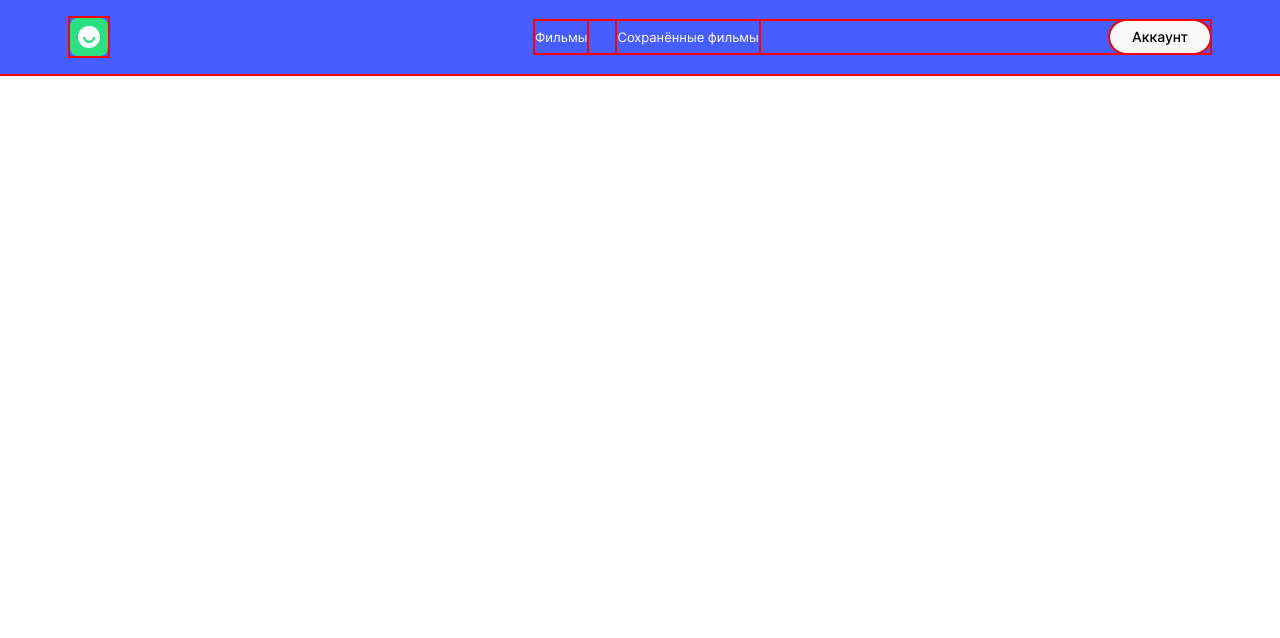
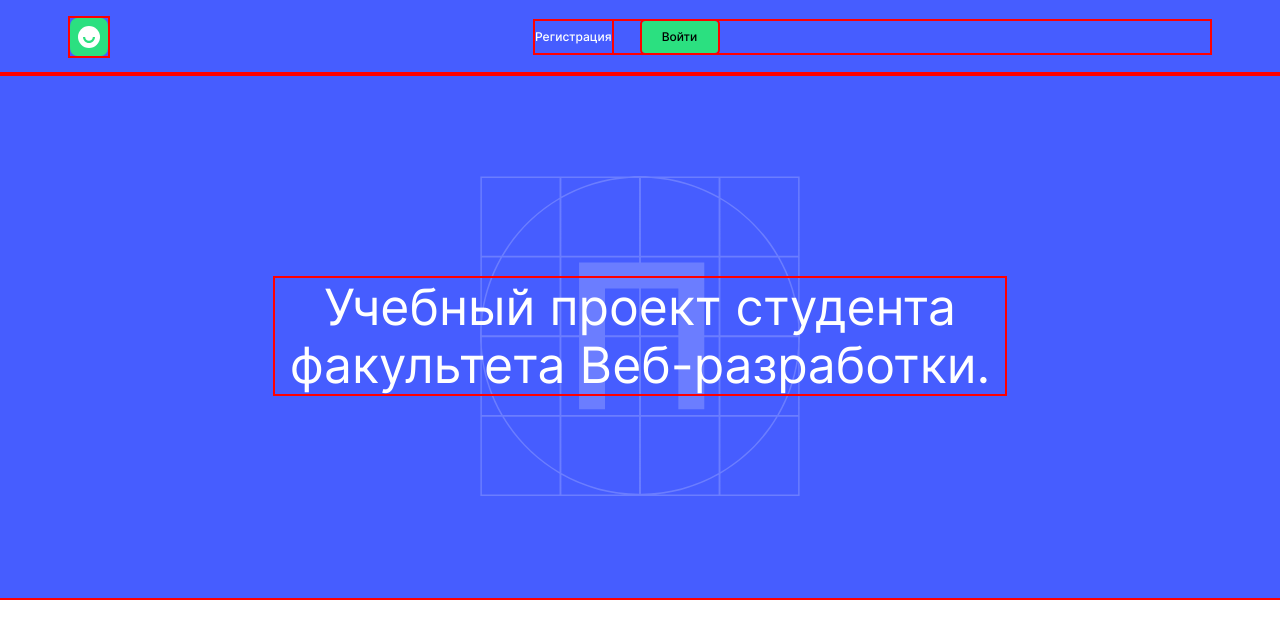
Before and after one commit to dartvayder582/movies-explorer-frontend, a React (Create React App) app: page / in a window 1280 px wide. Shown: the top 638 px of the page. Built offline with nearby package versions, Linux system fonts and the light colour scheme.

Commit message:
feat: сверстать компонент promo

```diff
--- a/src/components/App/App.js
+++ b/src/components/App/App.js
@@ -4,12 +4,13 @@ import { useEffect, useState } from 'react';
 import { Route, Routes, Navigate, useNavigate, useLocation } from 'react-router-dom';
 import PageNotFound from '../PageNotFound';
 import Header from '../Header/Header';
+import Promo from '../Promo/Promo';
 // import Login from './auth/Login';
 // import Register from './auth/Register';
 import './App.css';
 
 function App() {
-  const [isLoggedIn, setIsLoggedIn] = useState(true);
+  const [isLoggedIn, setIsLoggedIn] = useState(false);
   const location = useLocation();
   // const navigate = useNavigate();
 
@@ -19,12 +20,15 @@ function App() {
         <Route
           path='/'
           element={
-            <Header
-              isLoggedIn={isLoggedIn}
-              location={location} />
+            <>
+              <Header
+                isLoggedIn={isLoggedIn}
+                location={location} />
+              <Promo />
+            </>
 
           } />
-          <Route
+        <Route
           path='/movies'
           element={
             <Header
@@ -32,8 +36,16 @@ function App() {
               location={location} />
 
           } />
-          <Route
+        <Route
           path='/saved-movies'
+          element={
+            <Header
+              isLoggedIn={isLoggedIn}
+              location={location} />
+
+          } />
+        <Route
+          path='/profile'
           element={
             <Header
               isLoggedIn={isLoggedIn}
--- a/src/components/Header/Header.css
+++ b/src/components/Header/Header.css
@@ -1,5 +1,9 @@
 .header {
   max-width: 100%;
+  background-color: #fff;
+}
+
+.header_theme_blue {
   background-color: #465DFF;
 }
 
--- a/src/components/NavBar/NavBar.css
+++ b/src/components/NavBar/NavBar.css
@@ -11,10 +11,14 @@
   font-weight: 500;
   font-size: 12px;
   line-height: 16px;
-  color: #fff;
+  color: #000;
   display: flex;
   align-items: center;
   justify-content: center;
+}
+
+.navbar__link_theme_blue {
+  color: #fff;
 }
 
 .navbar__link_logged-in {
--- a/src/components/NavBar/NavBar.js
+++ b/src/components/NavBar/NavBar.js
@@ -13,9 +13,92 @@ const NavBar = React.memo(({
 
   // const location = useLocation()
   return (
-    <nav className={`navbar ${isLoggedIn ? 'navbar_logged-in' : ''}`}>
+    // <Routes>
+    //   <Route
+    //     path='/'
+    //     element={
+    //       <>
+    //         {isLoggedIn ?
+    //           <nav className='navbar navbar_logged-in'>
+    //             <Link
+    //               to='/movies'
+    //               type="button"
+    //               className={
+    //                 `link-style
+    //                 navbar__link
+    //                 navbar__link_theme_blue
+    //                 navbar__link_logged-in
+    //           ${location.pathname === '/movies' ? 'navbar__link_active' : ''}`}
+    //             >Фильмы</Link>
+    //             <Link
+    //               to='/saved-movies'
+    //               type="button"
+    //               className={
+    //                 `link-style
+    //                 navbar__link
+    //                 navbar__link_theme_blue
+    //                 navbar__link_logged-in
+    //           ${location.pathname === '/saved-movies' ? 'navbar__link_active' : ''}`}
+    //             >Сохранённые фильмы</Link>
+    //             <Link
+    //               to='/profile'
+    //               type="button"
+    //               className={`link-style navbar__link navbar__link_account`}
+    //             >Аккаунт</Link>
+    //           </nav>
+    //           :
+    //           <nav className='navbar'>
+    //             <Link
+    //               to='/signup'
+    //               type="button"
+    //               className={`link-style navbar__link navbar__link_theme_blue`}
+    //             >Регистрация</Link>
+    //             <Link
+    //               to='/signin'
+    //               type="button"
+    //               className={`link-style navbar__link navbar__link_login`}
+    //             >Войти</Link>
+    //           </nav>}
+
+    //       </>
+
+    //     } />
+    //   <Route
+    //     path='/movies'
+    //     element={
+    //       <nav className='navbar navbar_logged-in'>
+    //         <Link
+    //           to='/movies'
+    //           type="button"
+    //           className={
+    //             `link-style
+    //             navbar__link
+    //             navbar__link_theme_white
+    //             navbar__link_logged-in
+    //           ${location.pathname === '/movies' ? 'navbar__link_active' : ''}`}
+    //         >Фильмы</Link>
+    //         <Link
+    //           to='/saved-movies'
+    //           type="button"
+    //           className={
+    //             `link-style
+    //             navbar__link
+    //             navbar__link_theme_white
+    //             navbar__link_logged-in
+    //           ${location.pathname === '/saved-movies' ? 'navbar__link_active' : ''}`}
+    //         >Сохранённые фильмы</Link>
+    //         <Link
+    //           to='/profile'
+    //           type="button"
+    //           className={`link-style navbar__link navbar__link_account`}
+    //         >Аккаунт</Link>
+    //       </nav>
+    //     } />
+    // </Routes>
+
+    <>
       {isLoggedIn ?
-        <>
+        <nav className='navbar'>
           <Link
             to='/movies'
             type="button"
@@ -23,6 +106,7 @@ const NavBar = React.memo(({
               `link-style
               navbar__link
               navbar__link_logged-in
+              ${location.pathname === '/' ? 'navbar__link_theme_blue' : ''}
               ${location.pathname === '/movies' ? 'navbar__link_active' : ''}`}
           >Фильмы</Link>
           <Link
@@ -32,29 +116,33 @@ const NavBar = React.memo(({
               `link-style
               navbar__link
               navbar__link_logged-in
+              ${location.pathname === '/' ? 'navbar__link_theme_blue' : ''}
               ${location.pathname === '/saved-movies' ? 'navbar__link_active' : ''}`}
           >Сохранённые фильмы</Link>
           <Link
-            to='/signin'
+            to='/profile'
             type="button"
             className={`link-style navbar__link navbar__link_account`}
           >Аккаунт</Link>
-        </>
+        </nav>
         :
-        <>
+        <nav className='navbar navbar_logged-in'>
           <Link
             to='/signup'
             type="button"
-            className={`link-style navbar__link`}
+            className='link-style navbar__link navbar__link_theme_blue'
           >Регистрация</Link>
           <Link
             to='/signin'
             type="button"
-            className={`link-style navbar__link navbar__link_login`}
+            className='link-style navbar__link navbar__link_login'
           >Войти</Link>
-        </>
+        </nav>
       }
-    </nav>
+
+
+
+    </>
 
 
 
--- /dev/null
+++ b/src/components/Promo/Promo.css
@@ -0,0 +1,24 @@
+.promo {
+  max-width: 100%;
+  min-height: 524px;
+  background-color: #465DFF;
+  background-image: url('../../images/promo-banner.svg');
+  background-repeat: no-repeat;
+  background-size: 320px auto;
+  background-position: center;
+  display: flex;
+  align-items: center;
+  justify-content: center;
+}
+
+.promo__title {
+  padding: 0;
+  margin: 0;
+  max-width: 730px;
+  color: #fff;
+  letter-spacing: -4%;
+  font-weight: 400;
+  font-size: 50px;
+  line-height: 58px;
+  text-align: center;
+}
--- /dev/null
+++ b/src/components/Promo/Promo.js
@@ -0,0 +1,12 @@
+import React from 'react';
+import './Promo.css';
+
+const Promo = React.memo(({}) => {
+  return (
+    <div className='promo'>
+      <h1 className='promo__title'>Учебный проект студента факультета Веб-разработки.</h1>
+    </div>
+  )
+})
+
+export default Promo;
```
Also changed, not shown: src/images/promo-banner.svg (added).
